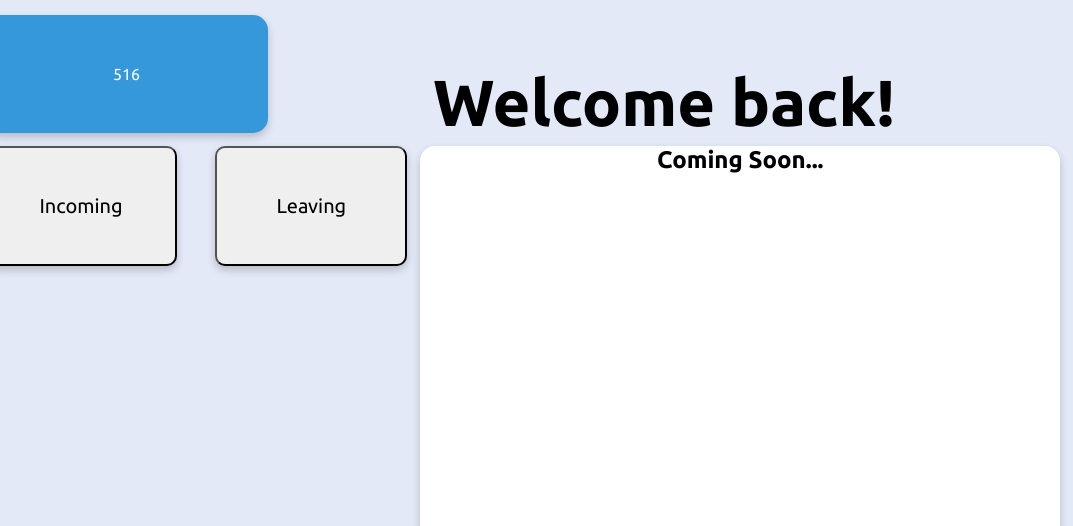
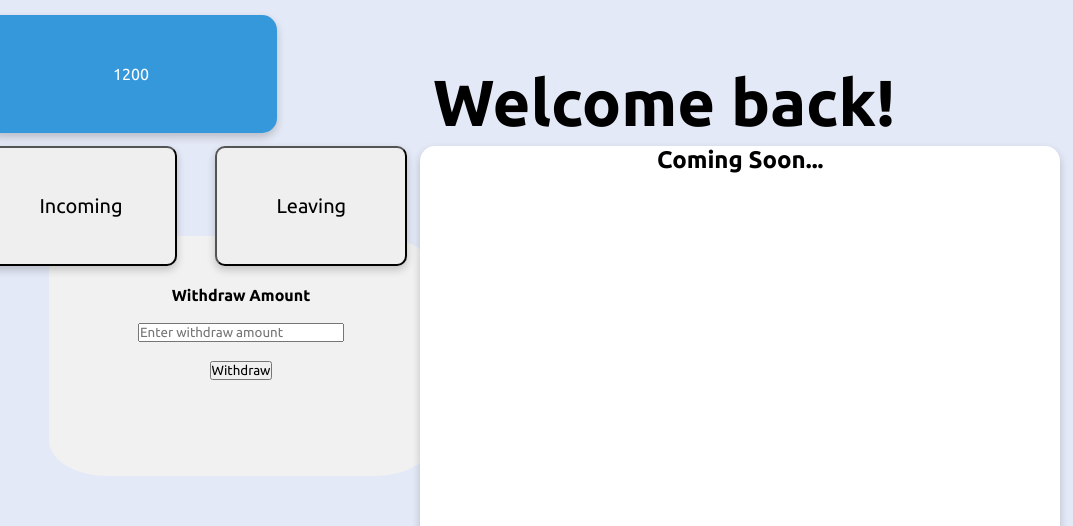
Before and after one commit to KobeB12/moneywatcher, a plain HTML site: page index.html in a window 1280 px wide. Shown: the top 526 px of the page, 207-1280 px from the left. Drawn offline with nearby package versions, Linux system fonts and the light colour scheme.

Commit message:
Add files via upload

```diff
--- a/index.html
+++ b/index.html
@@ -4,7 +4,7 @@
     <meta charset = "UTF-8">
     <meta http-equiv="X-UA-Compatible" content = "IE=edge">
     <meta name = "viewport" content = "width=device-width, initial-scale=1.0">
-
+    <link rel="import" href="C:\Users\anjol\OneDrive\Desktop\Hackathon PV\moneywatcher\moneywatcher\withdraw.html">
     <!-- CSS -->
     <link rel="stylesheet" href="indexStyle.css">
     <!-- Boxicons CSS -->
@@ -64,7 +64,7 @@
 
 <div class="dropdown">
     <button onclick="myFunction()" class="dropbtn">
-        <p id = "money"> yo </p>
+        <p id = "money"> 1200 </p>
     </button>
   <div id="myDropdown" class="dropdown-content">
     <a href="withdraw.html">widthdraw</a>
@@ -93,10 +93,25 @@ window.onclick = function(event) {
   }
 }
 </script>
+
+<div class="withdraw-container">
+    <div class="col-lg-6">
+        <div class="submit-area">
+            <h4>Withdraw Amount</h4><br>
+            <input id="withdraw-amount" type="text" class="form-control" placeholder="Enter withdraw amount"><br><br>
+            <button id="withdraw-btn" class="btn btn-success" onclick="totalmoney()">Withdraw</button>
+        </div>
+    </div>
+</div>
+</div>
+
 <script>
-    var x = 0;
-    var y = 10;
-    document.getElementById("money").innerHTML = 510 + 6;
+    function totalmoney() {
+    var x = 1200;
+    var y = document.getElementById("withdraw-amount").value;
+    total = parseFloat(x) + parseFloat(y);
+    document.getElementById("money").innerHTML = total;
+    }
 </script>
 
     <div id="container">
```
